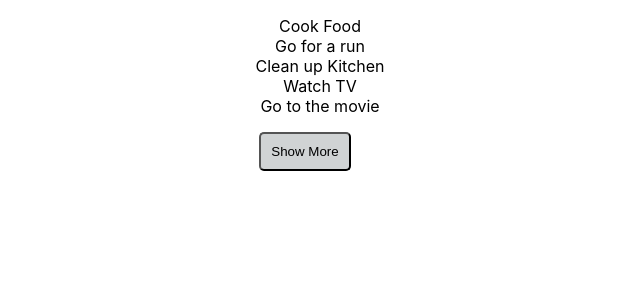
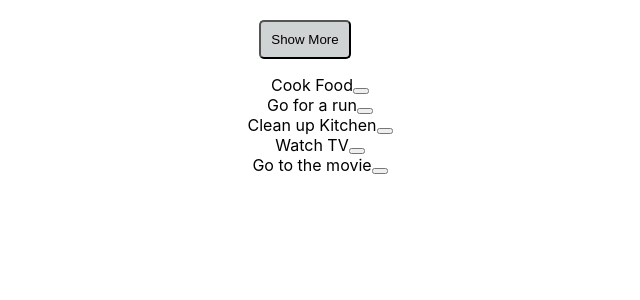
Before and after one commit to Deepali2/React-Tasks, a React (Create React App) app: page / in a window 1280 px wide. Shown: the top 300 px of the page, without its empty margins (340-980 px from the left). Built offline with nearby package versions, Linux system fonts and the light colour scheme.

Commit message:
adds the button to each task

```diff
--- a/src/App.css
+++ b/src/App.css
@@ -10,6 +10,7 @@
 .btn {
 	padding: 10px;
 	margin-left: 10px;
+	margin-top: 20px;
 	border-radius: 5px;
 	background-color: #D0D3D4;
 }
--- a/src/App.js
+++ b/src/App.js
@@ -1,4 +1,5 @@
 import React, { Component } from 'react';
+import CheckBox from './CheckBox';
 import './App.css';
 
 class App extends Component {
@@ -23,10 +24,26 @@ class App extends Component {
       limit: 5,
       text: 'Show More',
     }
-    this.onClickHandler = this.onClickHandler.bind(this);
-  }
+		this.onClickHandler = this.onClickHandler.bind(this);
+		this.toggleCompleted = this.toggleCompleted.bind(this);
+	}
+
+	toggleCompleted(id) {
+		return() => (
+			this.setState((prevState) => {
+				console.log(id)
+				let tasks = prevState.tasks;
+				for (let task of tasks) {
+					if (task.id === id) task.completed = !task.completed;
+				}
+				return ({tasks});
+			})
+		)
+	}
+
   onClickHandler() {
 		const { tasks, limit, text } = this.state;
+
     if (text === 'Show More' && tasks.length > limit) {
 			if (limit + 5 >= tasks.length) {
         this.setState({limit: limit + 5, text: 'Show Less'});
@@ -45,21 +62,30 @@ class App extends Component {
 
   }
   render() {
-    const { tasks, limit, text, onClickHandler } = this.state;
+		const { tasks, limit, text, onClickHandler } = this.state;
+
     return (
       <div>
+				<div className="btnDiv">
+          <button className='btn' onClick={this.onClickHandler}>{text}</button>
+				</div>
         <ul className="tasks">
-					{tasks.map((task, index) =>
+					{tasks.map(task =>
 					  {
               if (task.id <= limit) {
-              return (<li>{task.details}</li>)
+              return (
+							  <li key={task.id}>{task.details}
+									<CheckBox
+										completed={task.completed}
+										toggleCompleted={this.toggleCompleted}
+										task={task}
+									/>
+								</li>)
               }
             })
           }
         </ul>
-				<div className="btnDiv">
-          <button className='btn' onClick={this.onClickHandler}>{text}</button>
-				</div>
+
       </div>
     );
   }
--- /dev/null
+++ b/src/CheckBox.js
@@ -0,0 +1,14 @@
+import React from 'react';
+
+const CheckBox = ({task, completed, toggleCompleted}) => {
+	return(
+		<button
+			onClick={toggleCompleted(task.id)}
+		>
+
+		</button>
+	)
+
+}
+
+export default CheckBox;
```
